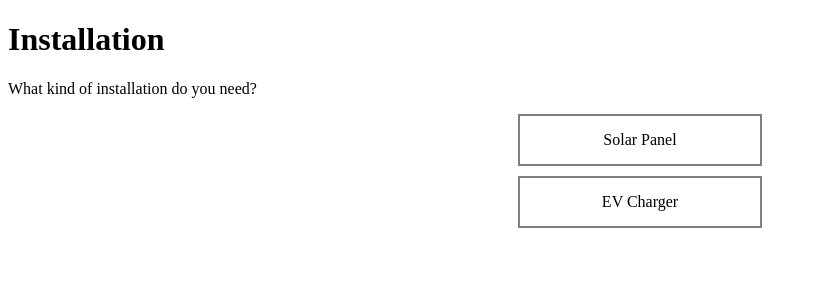
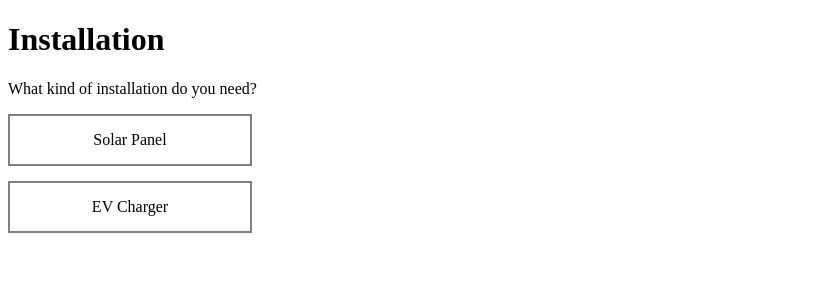
Before and after one commit to masontyoung11/appointment-system, a Django app: page /create_appointment in a window 1280 px wide. Shown: the top 300 px of the page, without its empty margins (0-817 px from the left). Run offline with Django 5.2, Linux system fonts and the light colour scheme.

Commit message:
Adjust margin-top for appointment creation button for improved layout

```diff
--- a/appointment/static/create_appointment.css
+++ b/appointment/static/create_appointment.css
@@ -9,7 +9,7 @@
     display: block;
     width: 200px;
     text-align: center;
-    margin: 10px auto;
+    margin-top: 15px;
     transition: 0.3s;
 }
 
```
